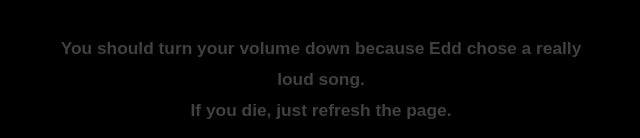
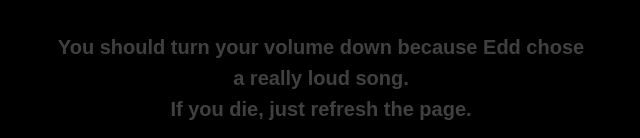
Before and after one commit to deathfromabove-swf/deathfromabove-swf.github.io, a plain HTML site: page index.html in a window 1280 px wide. Shown: the part 706-844 px from the top of the page, without its empty margins (319-959 px from the left). Drawn offline with Linux system fonts and the light colour scheme.

Commit message:
formatting

```diff
--- a/index.html
+++ b/index.html
@@ -37,7 +37,7 @@
 <h1>Death From Above is an unfinished game by Eddsworld and Justin Boisvert.</br></br>
 You'll need <a href="https://ruffle.rs/#downloads" target=”_blank”><img src="ruffle.svg" class="ruffle"></a> to see it.</br>
 <span style="font-size: 16pt">Download here:</br><a href="https://chrome.google.com/webstore/detail/ruffle/donbcfbmhbcapadipfkeojnmajbakjdc" target=”_blank”>Chrome</a> | <a href="https://addons.mozilla.org/en-US/firefox/addon/ruffle_rs/" target=”_blank”>Firefox</a></span></br></br>
-<span style="color: #404040; font-size: 13pt; line-height: 0.6;">You should turn your volume down because Edd chose a really loud song.</br> If you die, just refresh the page. </span>
+<span style="color: #404040; font-size: 15pt;">You should turn your volume down because Edd chose a really loud song.</br> If you die, just refresh the page. </span>
  </h1>
 </div>
 
```
